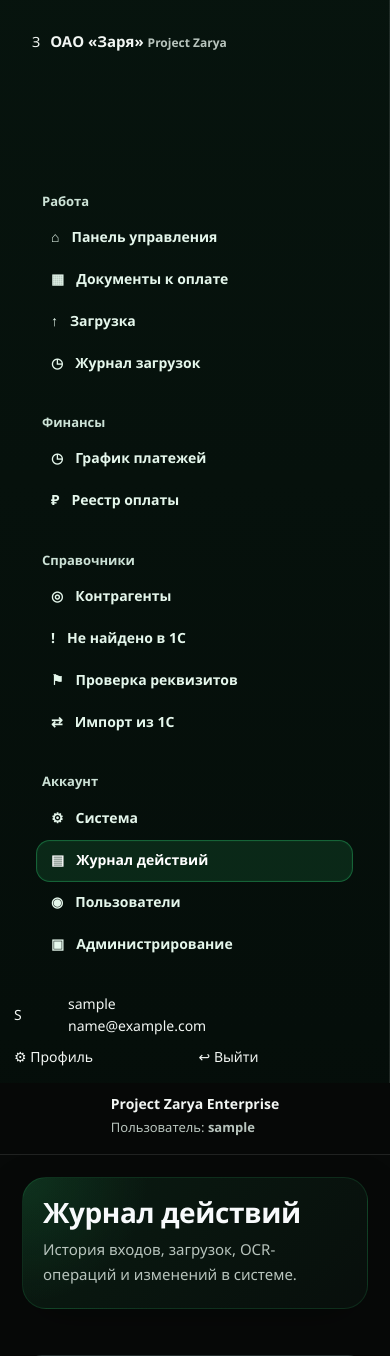
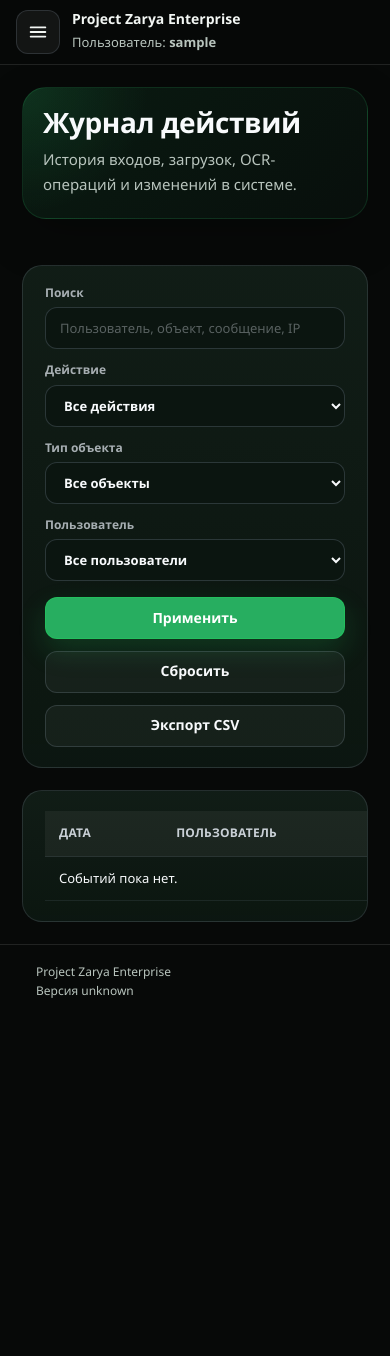
Before and after one commit to djlevis86-web/Project_Zarya_Enterprise, a Django app: page /audit/ in a window 390 px wide. Shown: the top 1356 px of the page. After the commit the page ends 998 px from the top, so only its background shows below. Run offline with Django 5.2, Linux system fonts and the light colour scheme; the visitor is signed in with stand-in values (Sample User, id 1); data comes from the database, SQL or seed files in the repository; data that the repository does not hold is empty; parts of the project's set-up code (start-up, migrations or seed data) failed here and were passed over.

Commit message:
Add accessible mobile sidebar drawer

```diff
--- a/static/css/features/sidebar-fixed-left.css
+++ b/static/css/features/sidebar-fixed-left.css
@@ -194,38 +194,193 @@
     }
 }
 
+.sidebar-mobile-toggle,
+.sidebar-mobile-close,
+.sidebar-mobile-backdrop {
+    display: none;
+}
+
 @media (max-width: 980px) {
     .app-shell {
         display: block !important;
     }
 
+    body.sidebar-mobile-open {
+        overflow: hidden !important;
+    }
+
     .sidebar {
-        position: relative !important;
-        top: auto !important;
-        left: auto !important;
-        bottom: auto !important;
+        position: fixed !important;
+        top: 0 !important;
+        left: 0 !important;
+        bottom: 0 !important;
 
-        width: 100% !important;
+        width: min(88vw, 320px) !important;
         min-width: 0 !important;
-        max-width: none !important;
+        max-width: 320px !important;
 
-        height: auto !important;
-        max-height: none !important;
+        height: 100vh !important;
+        height: 100dvh !important;
+        max-height: 100vh !important;
+        max-height: 100dvh !important;
 
         padding: 0 !important;
 
-        display: block !important;
-        overflow: visible !important;
+        display: flex !important;
+        flex-direction: column !important;
+
+        overflow: hidden !important;
+
+        visibility: hidden;
+        transform: translateX(calc(-100% - 24px));
+
+        box-shadow:
+            24px 0 60px rgba(0, 0, 0, .42) !important;
+
+        transition:
+            transform 220ms cubic-bezier(.2, .8, .2, 1),
+            visibility 0s linear 220ms;
+
+        z-index: 1200 !important;
     }
 
-    .sidebar-top,
-    .sidebar-footer {
-        overflow: visible !important;
+    body.sidebar-mobile-open .sidebar {
+        visibility: visible;
+        transform: translateX(0);
+
+        transition-delay: 0s;
     }
 
     .main {
         width: 100% !important;
         margin-left: 0 !important;
+    }
+
+    .topbar {
+        min-height: 64px !important;
+
+        display: flex !important;
+        flex-direction: row !important;
+        align-items: center !important;
+        justify-content: flex-start !important;
+
+        gap: 12px !important;
+        padding: 10px 16px !important;
+    }
+
+    .topbar-copy {
+        min-width: 0;
+    }
+
+    .sidebar-mobile-toggle,
+    .sidebar-mobile-close {
+        width: 44px;
+        min-width: 44px;
+        height: 44px;
+
+        align-items: center;
+        justify-content: center;
+
+        padding: 0;
+
+        border: 1px solid rgba(148, 163, 184, .20);
+        border-radius: 12px;
+
+        background: rgba(255, 255, 255, .055);
+        color: currentColor;
+
+        cursor: pointer;
+
+        transition:
+            background-color .16s ease,
+            border-color .16s ease,
+            color .16s ease,
+            transform .16s ease;
+    }
+
+    .sidebar-mobile-toggle {
+        display: inline-flex !important;
+        flex: 0 0 auto;
+
+        color: var(--z-text);
+    }
+
+    .sidebar-mobile-close {
+        position: absolute;
+        top: 14px;
+        right: 14px;
+
+        display: inline-flex !important;
+
+        color: #e5f7ec;
+        z-index: 2;
+    }
+
+    .sidebar-mobile-toggle:hover,
+    .sidebar-mobile-close:hover {
+        background: rgba(34, 197, 94, .12);
+        border-color: rgba(34, 197, 94, .36);
+        color: #ffffff;
+    }
+
+    .sidebar-mobile-toggle:focus-visible,
+    .sidebar-mobile-close:focus-visible {
+        outline: 3px solid rgba(46, 232, 120, .42);
+        outline-offset: 2px;
+    }
+
+    .sidebar-mobile-toggle svg,
+    .sidebar-mobile-close svg {
+        width: 22px;
+        height: 22px;
+    }
+
+    .sidebar-mobile-backdrop {
+        position: fixed;
+        inset: 0;
+
+        display: block;
+
+        width: 100%;
+        height: 100%;
+
+        padding: 0;
+
+        border: 0;
+
+        background: rgba(2, 6, 4, .66);
+        backdrop-filter: blur(3px);
+
+        opacity: 0;
+        visibility: hidden;
+        pointer-events: none;
+
+        transition:
+            opacity 180ms ease,
+            visibility 0s linear 180ms;
+
+        z-index: 1100;
+    }
+
+    body.sidebar-mobile-open .sidebar-mobile-backdrop {
+        opacity: 1;
+        visibility: visible;
+        pointer-events: auto;
+
+        transition-delay: 0s;
+    }
+}
+
+@media (max-width: 520px) {
+    .sidebar {
+        width: min(92vw, 320px) !important;
+    }
+}
+
+@media (max-width: 980px) and (prefers-reduced-motion: reduce) {
+    .sidebar,
+    .sidebar-mobile-backdrop {
+        transition: none !important;
     }
 }
 
@@ -552,13 +707,25 @@
 }
 
 @media (max-width: 980px) {
-    .sidebar-brand-area,
-    .sidebar-scroll {
-        padding: 14px !important;
+    .sidebar-brand-area {
+        position: relative !important;
+        padding: 14px 64px 14px 14px !important;
     }
 
     .sidebar-scroll {
-        overflow: visible !important;
+        flex: 1 1 auto !important;
+        min-height: 0 !important;
+
+        padding: 14px !important;
+
+        overflow-y: auto !important;
+        overflow-x: hidden !important;
+
+        overscroll-behavior: contain;
+    }
+
+    .sidebar-account-card {
+        flex: 0 0 auto !important;
     }
 }
 /* SIDEBAR-STRUCTURE-V1-END */
@@ -619,3 +786,20 @@
     }
 }
 /* SIDEBAR-SCROLL-POLISH-V1-END */
+
+/* MOBILE-DRAWER-SINGLE-COLUMN-V1-START */
+@media (max-width: 980px) {
+    .sidebar .sidebar-nav {
+        display: flex !important;
+        flex-direction: column !important;
+        grid-template-columns: 1fr !important;
+        align-items: stretch !important;
+        gap: 18px !important;
+    }
+
+    .sidebar .sidebar-nav .nav-section {
+        width: 100% !important;
+        min-width: 0 !important;
+    }
+}
+/* MOBILE-DRAWER-SINGLE-COLUMN-V1-END */
--- /dev/null
+++ b/static/js/sidebar-mobile-drawer.js
@@ -0,0 +1,273 @@
+(function () {
+    "use strict";
+
+    function ready(callback) {
+        if (document.readyState === "loading") {
+            document.addEventListener(
+                "DOMContentLoaded",
+                callback
+            );
+        } else {
+            callback();
+        }
+    }
+
+    ready(function () {
+        var body = document.body;
+        var sidebar = document.getElementById(
+            "app-sidebar"
+        );
+        var toggle = document.getElementById(
+            "sidebar-mobile-toggle"
+        );
+        var closeControls = document.querySelectorAll(
+            "[data-sidebar-close]"
+        );
+        var mobileQuery = window.matchMedia(
+            "(max-width: 980px)"
+        );
+        var previousFocus = null;
+
+        if (!body || !sidebar || !toggle) {
+            return;
+        }
+
+        function isOpen() {
+            return body.classList.contains(
+                "sidebar-mobile-open"
+            );
+        }
+
+        function setExpanded(expanded) {
+            toggle.setAttribute(
+                "aria-expanded",
+                expanded ? "true" : "false"
+            );
+        }
+
+        function getFocusableElements() {
+            return Array.prototype.slice.call(
+                sidebar.querySelectorAll(
+                    [
+                        "a[href]",
+                        "button:not([disabled])",
+                        "input:not([disabled])",
+                        "select:not([disabled])",
+                        "textarea:not([disabled])",
+                        '[tabindex]:not([tabindex="-1"])'
+                    ].join(",")
+                )
+            );
+        }
+
+        function openSidebar() {
+            if (!mobileQuery.matches) {
+                return;
+            }
+
+            previousFocus = document.activeElement;
+
+            body.classList.add(
+                "sidebar-mobile-open"
+            );
+
+            sidebar.setAttribute(
+                "aria-hidden",
+                "false"
+            );
+
+            setExpanded(
+                true
+            );
+
+            var closeButton = sidebar.querySelector(
+                "[data-sidebar-close]"
+            );
+
+            if (closeButton) {
+                window.requestAnimationFrame(
+                    function () {
+                        closeButton.focus();
+                    }
+                );
+            }
+        }
+
+        function closeSidebar(restoreFocus) {
+            body.classList.remove(
+                "sidebar-mobile-open"
+            );
+
+            setExpanded(
+                false
+            );
+
+            if (mobileQuery.matches) {
+                sidebar.setAttribute(
+                    "aria-hidden",
+                    "true"
+                );
+            } else {
+                sidebar.removeAttribute(
+                    "aria-hidden"
+                );
+            }
+
+            if (
+                restoreFocus !== false
+                && previousFocus
+                && typeof previousFocus.focus === "function"
+            ) {
+                previousFocus.focus();
+            }
+
+            previousFocus = null;
+        }
+
+        function syncLayout() {
+            if (mobileQuery.matches) {
+                if (!isOpen()) {
+                    sidebar.setAttribute(
+                        "aria-hidden",
+                        "true"
+                    );
+                }
+
+                setExpanded(
+                    isOpen()
+                );
+
+                return;
+            }
+
+            closeSidebar(
+                false
+            );
+
+            sidebar.removeAttribute(
+                "aria-hidden"
+            );
+        }
+
+        function trapFocus(event) {
+            if (
+                event.key !== "Tab"
+                || !mobileQuery.matches
+                || !isOpen()
+            ) {
+                return;
+            }
+
+            var focusable = getFocusableElements();
+
+            if (!focusable.length) {
+                event.preventDefault();
+                sidebar.focus();
+                return;
+            }
+
+            var first = focusable[0];
+            var last = focusable[
+                focusable.length - 1
+            ];
+
+            if (
+                event.shiftKey
+                && document.activeElement === first
+            ) {
+                event.preventDefault();
+                last.focus();
+                return;
+            }
+
+            if (
+                !event.shiftKey
+                && document.activeElement === last
+            ) {
+                event.preventDefault();
+                first.focus();
+            }
+        }
+
+        toggle.addEventListener(
+            "click",
+            function () {
+                if (isOpen()) {
+                    closeSidebar(
+                        true
+                    );
+                } else {
+                    openSidebar();
+                }
+            }
+        );
+
+        closeControls.forEach(
+            function (control) {
+                control.addEventListener(
+                    "click",
+                    function () {
+                        closeSidebar(
+                            true
+                        );
+                    }
+                );
+            }
+        );
+
+        sidebar.querySelectorAll(
+            "a.nav-link"
+        ).forEach(
+            function (link) {
+                link.addEventListener(
+                    "click",
+                    function () {
+                        if (mobileQuery.matches) {
+                            closeSidebar(
+                                false
+                            );
+                        }
+                    }
+                );
+            }
+        );
+
+        document.addEventListener(
+            "keydown",
+            function (event) {
+                if (
+                    event.key === "Escape"
+                    && isOpen()
+                ) {
+                    event.preventDefault();
+
+                    closeSidebar(
+                        true
+                    );
+
+                    return;
+                }
+
+                trapFocus(
+                    event
+                );
+            }
+        );
+
+        if (
+            typeof mobileQuery.addEventListener
+            === "function"
+        ) {
+            mobileQuery.addEventListener(
+                "change",
+                syncLayout
+            );
+        } else {
+            mobileQuery.addListener(
+                syncLayout
+            );
+        }
+
+        syncLayout();
+    });
+})();
--- a/templates/base.html
+++ b/templates/base.html
@@ -24,7 +24,11 @@
 
 <div class="app-shell">
 
-    <aside class="sidebar">
+    <aside
+        id="app-sidebar"
+        class="sidebar"
+        aria-label="Основная навигация"
+    >
 
         <div class="sidebar-brand-area">
             <a href="{% url 'dashboard' %}" class="sidebar-brand">
@@ -42,6 +46,27 @@
                     </small>
                 </span>
             </a>
+
+            <button
+                type="button"
+                class="sidebar-mobile-close"
+                data-sidebar-close
+                aria-label="Закрыть меню"
+            >
+                <svg
+                    viewBox="0 0 24 24"
+                    aria-hidden="true"
+                    focusable="false"
+                >
+                    <path
+                        d="M6 6l12 12M18 6L6 18"
+                        fill="none"
+                        stroke="currentColor"
+                        stroke-width="2"
+                        stroke-linecap="round"
+                    />
+                </svg>
+            </button>
         </div>
 
         <div class="sidebar-scroll">
@@ -222,11 +247,42 @@
 
     </aside>
 
+    <button
+        type="button"
+        class="sidebar-mobile-backdrop"
+        data-sidebar-close
+        aria-label="Закрыть меню"
+        tabindex="-1"
+    ></button>
+
     <main class="main">
 
         <header class="topbar">
 
-            <div>
+            <button
+                type="button"
+                id="sidebar-mobile-toggle"
+                class="sidebar-mobile-toggle"
+                aria-controls="app-sidebar"
+                aria-expanded="false"
+                aria-label="Открыть меню"
+            >
+                <svg
+                    viewBox="0 0 24 24"
+                    aria-hidden="true"
+                    focusable="false"
+                >
+                    <path
+                        d="M4 7h16M4 12h16M4 17h16"
+                        fill="none"
+                        stroke="currentColor"
+                        stroke-width="2"
+                        stroke-linecap="round"
+                    />
+                </svg>
+            </button>
+
+            <div class="topbar-copy">
                 <div class="topbar-title">
 
                     {% if current == 'dashboard' %}
@@ -332,5 +388,6 @@
 {% endwith %}
 
     <script src="{% static 'js/sidebar-floating-highlight.js' %}" defer></script>
+    <script src="{% static 'js/sidebar-mobile-drawer.js' %}" defer></script>
 </body>
 </html>
```
Also changed, not shown: users/tests/test_mobile_sidebar_drawer.py (added, +168 -0 lines).
